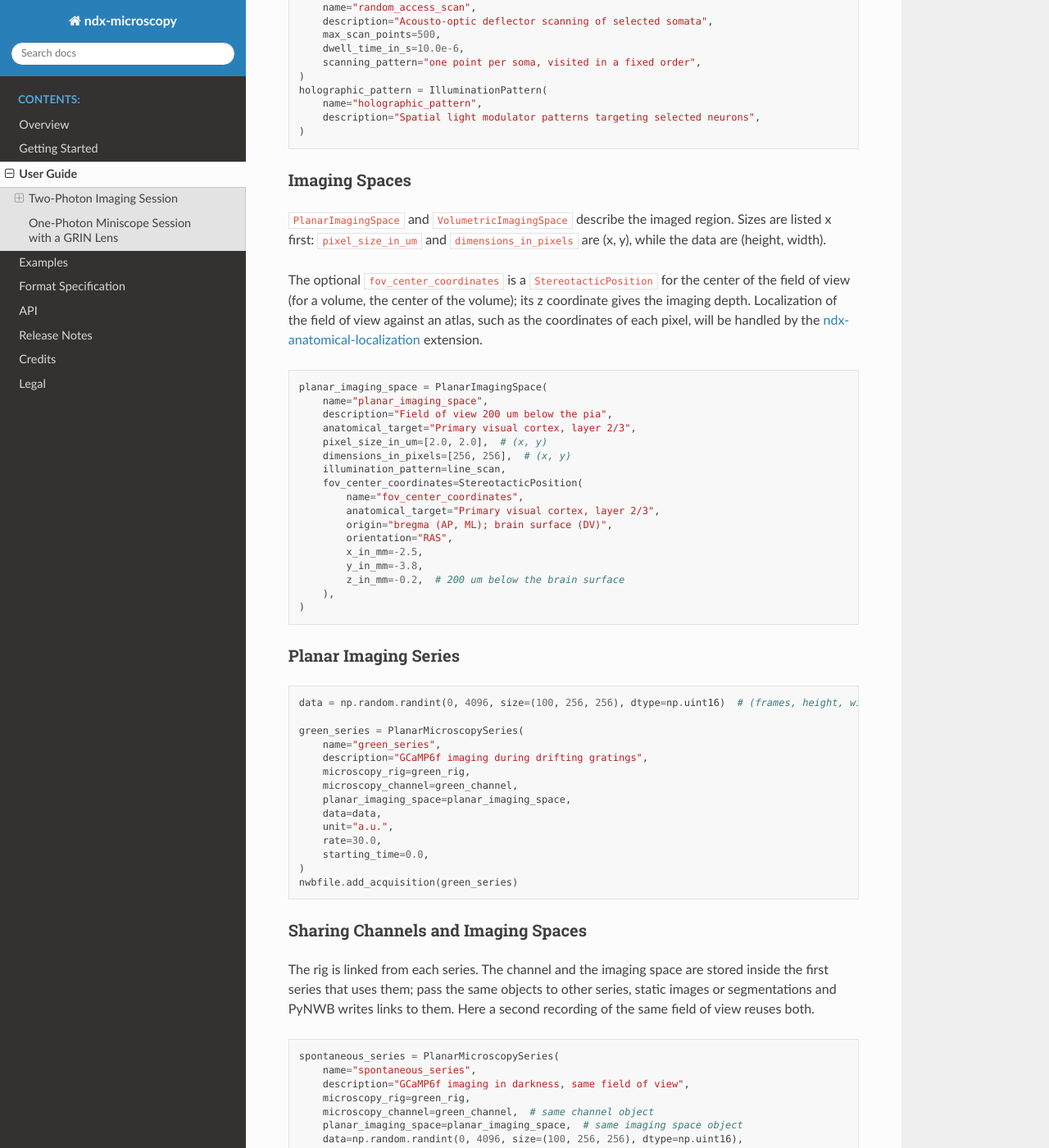
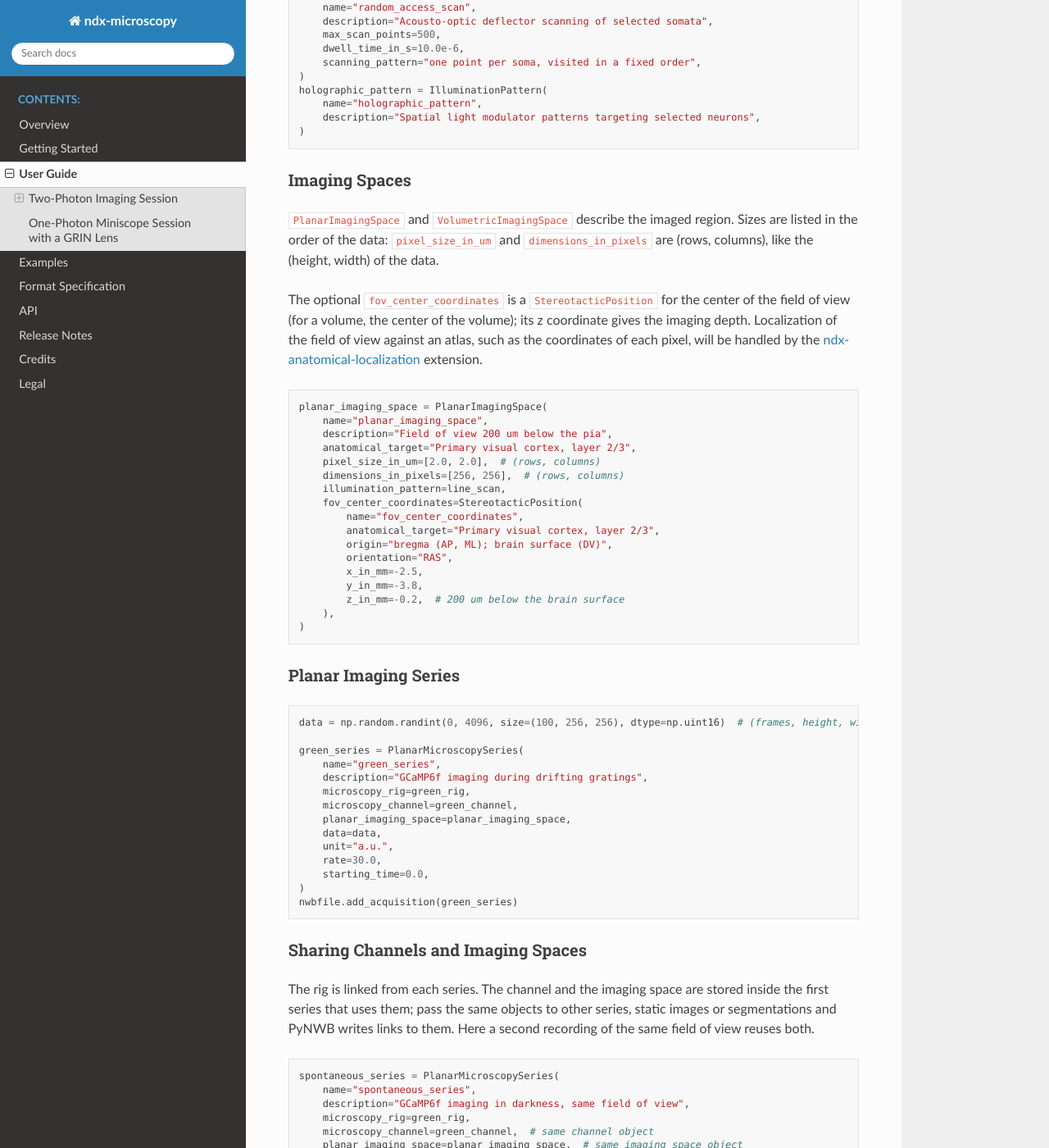
Before and after one commit to catalystneuro/ndx-microscopy, a Sphinx documentation site: the page built from docs/source/user_guide.rst, in a window 1280 px wide and 1400 px high, scrolled down 5800 px. Shown: the whole window at 82% size. Built offline with Sphinx 7.4.7 and the Read the Docs theme 3.1.0, drawn with Linux system fonts in a browser that asks for light colours; pages that are not in the unit, such as notebooks, are missing from menus; some of the changed text lies outside the part shown.

Commit message:
Extend depth first then rows convention of image ordering to imaging space sizes
List pixel_size_in_um, dimensions_in_pixels, voxel_size_in_um and dimensions_in_voxels in the (depths, rows, columns) order of the imaging data instead of x first.

```diff
--- a/docs/source/description.rst
+++ b/docs/source/description.rst
@@ -66,7 +66,7 @@
 ---------------
 
 Imaging data and masks are stored in (time, [depth], height, width) order, the TZYX convention used by OME,
-ImageJ and scikit-image. Sizes and coordinates are listed x first.
+ImageJ and scikit-image. Imaging space sizes follow the same order. Mask coordinates are listed x first.
 
 .. list-table::
    :header-rows: 1
@@ -94,9 +94,9 @@
    * - ``VolumetricSegmentation.voxel_mask`` rows
      - (x, y, z, weight)
    * - ``PlanarImagingSpace.pixel_size_in_um`` and ``dimensions_in_pixels``
-     - (x, y)
+     - (rows, columns)
    * - ``VolumetricImagingSpace.voxel_size_in_um`` and ``dimensions_in_voxels``
-     - (x, y, z)
+     - (depths, rows, columns)
 
 Data Structure
 --------------
--- a/docs/source/getting_started.rst
+++ b/docs/source/getting_started.rst
@@ -221,8 +221,8 @@
         name="planar_imaging_space",
         description="Field of view in layer 2/3 of V1",
         anatomical_target="Primary visual cortex, layer 2/3",
-        pixel_size_in_um=[2.0, 2.0],  # (x, y)
-        dimensions_in_pixels=[256, 256],  # (x, y)
+        pixel_size_in_um=[2.0, 2.0],  # (rows, columns)
+        dimensions_in_pixels=[256, 256],  # (rows, columns)
         illumination_pattern=line_scan,
     )
 
--- a/docs/source/user_guide.rst
+++ b/docs/source/user_guide.rst
@@ -340,8 +340,9 @@
 Imaging Spaces
 --------------
 
-``PlanarImagingSpace`` and ``VolumetricImagingSpace`` describe the imaged region. Sizes are listed x first:
-``pixel_size_in_um`` and ``dimensions_in_pixels`` are (x, y), while the data are (height, width).
+``PlanarImagingSpace`` and ``VolumetricImagingSpace`` describe the imaged region. Sizes are listed in the
+order of the data: ``pixel_size_in_um`` and ``dimensions_in_pixels`` are (rows, columns), like the (height, width)
+of the data.
 
 The optional ``fov_center_coordinates`` is a ``StereotacticPosition`` for the center of the field of view (for
 a volume, the center of the volume); its z coordinate gives the imaging depth. Localization of the field of
@@ -354,8 +355,8 @@
         name="planar_imaging_space",
         description="Field of view 200 um below the pia",
         anatomical_target="Primary visual cortex, layer 2/3",
-        pixel_size_in_um=[2.0, 2.0],  # (x, y)
-        dimensions_in_pixels=[256, 256],  # (x, y)
+        pixel_size_in_um=[2.0, 2.0],  # (rows, columns)
+        dimensions_in_pixels=[256, 256],  # (rows, columns)
         illumination_pattern=line_scan,
         fov_center_coordinates=StereotacticPosition(
             name="fov_center_coordinates",
@@ -414,7 +415,7 @@
 ------------------
 
 Volumetric data are shaped (frames, depths, height, width), the TZYX convention. ``voxel_size_in_um`` and
-``dimensions_in_voxels`` are (x, y, z).
+``dimensions_in_voxels`` are (depths, rows, columns) in the same order.
 
 .. code-block:: python
 
@@ -422,8 +423,8 @@
         name="volumetric_imaging_space",
         description="Volume from 100 to 300 um below the pia, 10 planes set with a piezo objective scanner",
         anatomical_target="Primary visual cortex, layers 2/3 and 4",
-        voxel_size_in_um=[2.0, 2.0, 20.0],  # (x, y, z)
-        dimensions_in_voxels=[256, 256, 10],  # (x, y, z)
+        voxel_size_in_um=[20.0, 2.0, 2.0],  # (depths, rows, columns)
+        dimensions_in_voxels=[10, 256, 256],  # (depths, rows, columns)
         illumination_pattern=line_scan,
     )
     volume_series = VolumetricMicroscopySeries(
@@ -694,8 +695,8 @@
         name="planar_imaging_space",
         description="Field of view below the GRIN lens, frames binned 2x2 to 304 x 304 pixels",
         anatomical_target="CA1, stratum pyramidale",
-        pixel_size_in_um=[3.3, 3.3],  # (x, y), after binning
-        dimensions_in_pixels=[304, 304],  # (x, y)
+        pixel_size_in_um=[3.3, 3.3],  # (rows, columns), after binning
+        dimensions_in_pixels=[304, 304],  # (rows, columns)
         illumination_pattern=camera_acquisition,
     )
     miniscope_series = PlanarMicroscopySeries(
```
Also changed, not shown: CHANGELOG.md (+8 -0 lines), README.md (+4 -4 lines), docs/source/release_notes.rst (+12 -0 lines), 11 other files.
